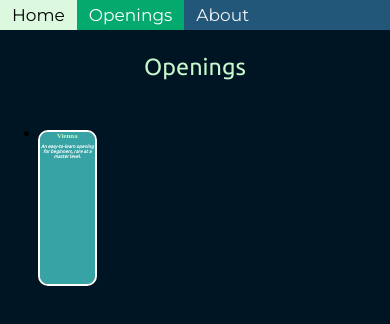
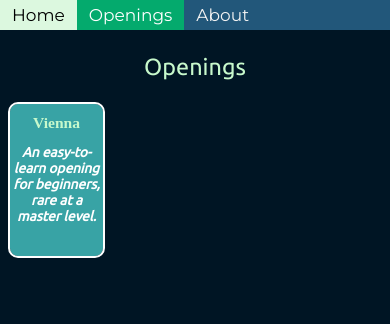
Before and after one commit to EsziL/chessOpening, a plain HTML site: page openings.html in a window 390 px wide. Drawn offline with Linux system fonts and the light colour scheme; a web font is replaced by a local one.

Commit message:
Mobile Compatibility

```diff
--- a/openings.html
+++ b/openings.html
@@ -20,12 +20,10 @@
 			<p class="title">Openings</p>
 		</div>
 		<div class="opening-div">
-			<ul>
-				<li>
-					<div class="opening" data-name="Vienna" data-desc="An easy-to-learn opening for beginners, rare at a master level.">
-					</div>
-				</li>
-			</ul>
+			<div class="opening-div-div">
+				<div class="opening" data-name="Vienna" data-desc="An easy-to-learn opening for beginners, rare at a master level.">
+				</div>
+			</div>
 		</div>
 		<script src="script.js"></script>
 	</body>
--- a/style.css
+++ b/style.css
@@ -40,7 +40,7 @@ body {
 
 .opening {
 	background-color: #38A3A5;
-	height: 18vh;
+	height: 22vh;
 	width: 14vw;
 	border-radius: 8px;
 	text-align: center;
@@ -69,8 +69,14 @@ body {
 }
 .opening-div {
 	display: flex;
+	justify-content: center;
+	width: 100%;
+}
+
+.opening-div-div {
+	display: flex;
 	flex-direction: row;
-	column-gap: 1vw;
+	width: 95%;
 }
 
 .opening h1 {
@@ -215,4 +221,26 @@ body {
 		font-size: 6vw;
 	}
 
+	.opening {
+		background-color: #38A3A5;
+		height: 18vh;
+		width: 24vw;
+		border-radius: 8px;
+		text-align: center;
+		outline: 2px solid white;
+		transition: transform 0.2s;
+		cursor: pointer;
+	}
+	.opening h1 {
+		color: #C7F9CC;
+		font-family: 'Alkatra';
+		font-size: 4vw;
+	}
+	.opening h2 {
+		color: white;
+		font-style: italic;
+		font-family: 'Ubuntu';
+		font-size: 3.5vw;
+	}
+
 }
```
